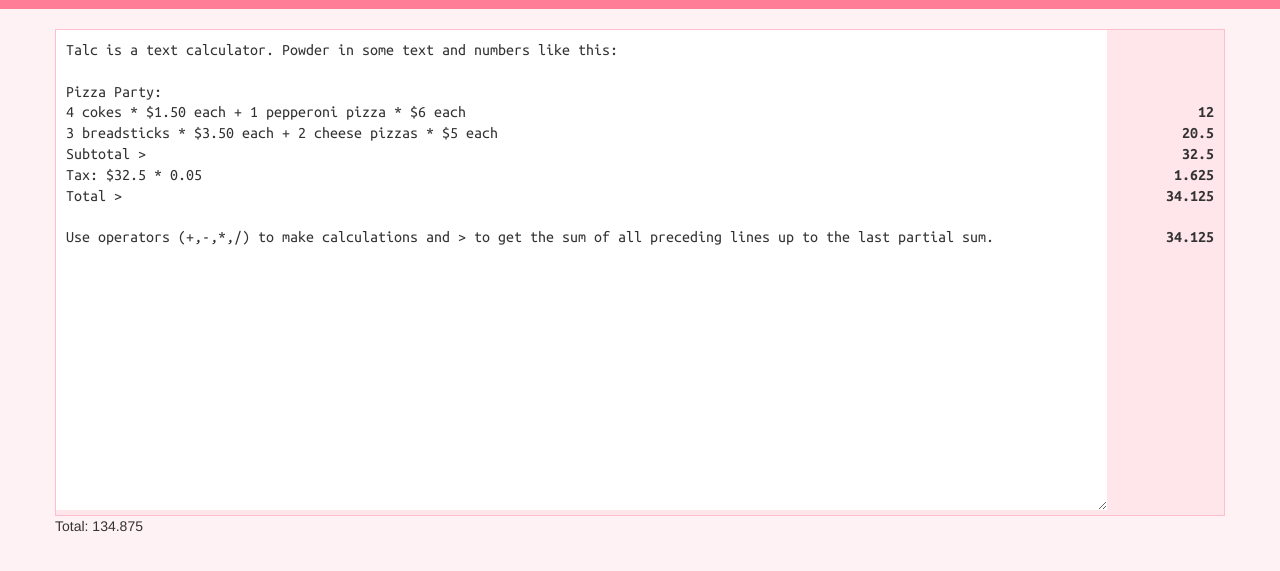
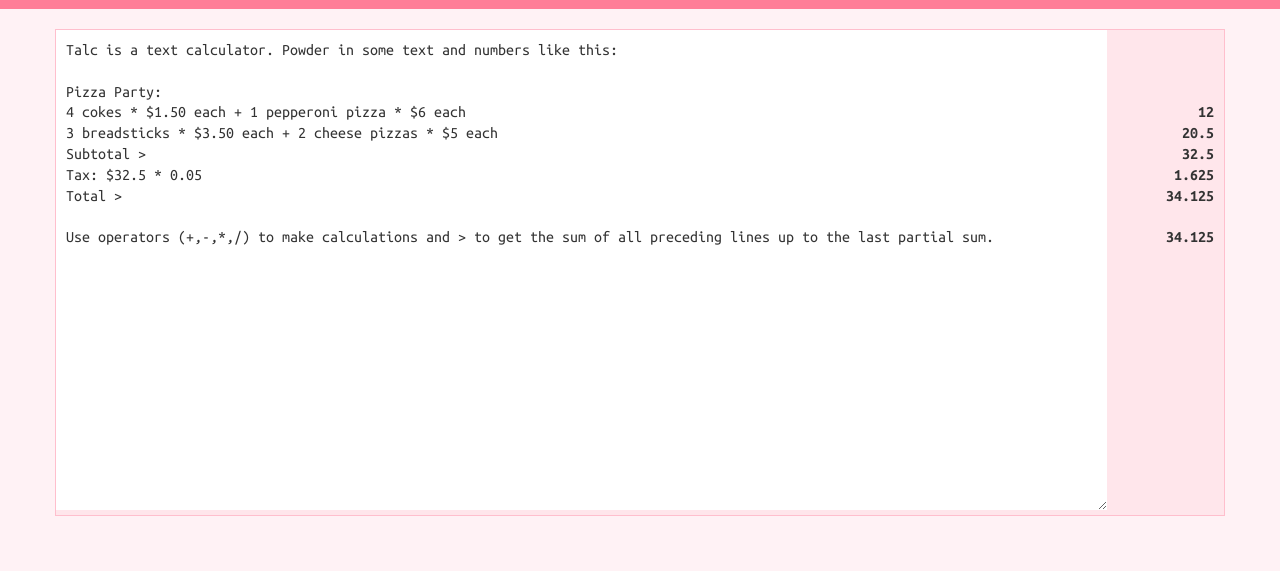
Before and after one commit to yadielar/talc, a website: page app/index.html at #/editor in a window 1280 px wide. Shown: the part 41-612 px from the top of the page. Drawn offline with nearby package versions, Linux system fonts and the light colour scheme; some packages are replaced by stand-ins of ours.

Commit message:
Removed ParsedContents.sum property.

```diff
--- a/app/js/services.js
+++ b/app/js/services.js
@@ -33,7 +33,6 @@
 	factory('ParsedContents', ['isNumber', 'Line', function(isNumber, Line) {
 		function ParsedContents(contents) {
 			this.lines = this.parse(contents);
-			this.sum = this.getSum(this.lines);
 		}
 		ParsedContents.prototype = {
 			operators: ["+","-","*","/","(",")"],
--- a/app/partials/editor.html
+++ b/app/partials/editor.html
@@ -19,5 +19,4 @@
 			</li>
 		</ul>
 	</div>
-	<div class="total">Total: {{parsedContents.sum}}</div>
 </section>
```
